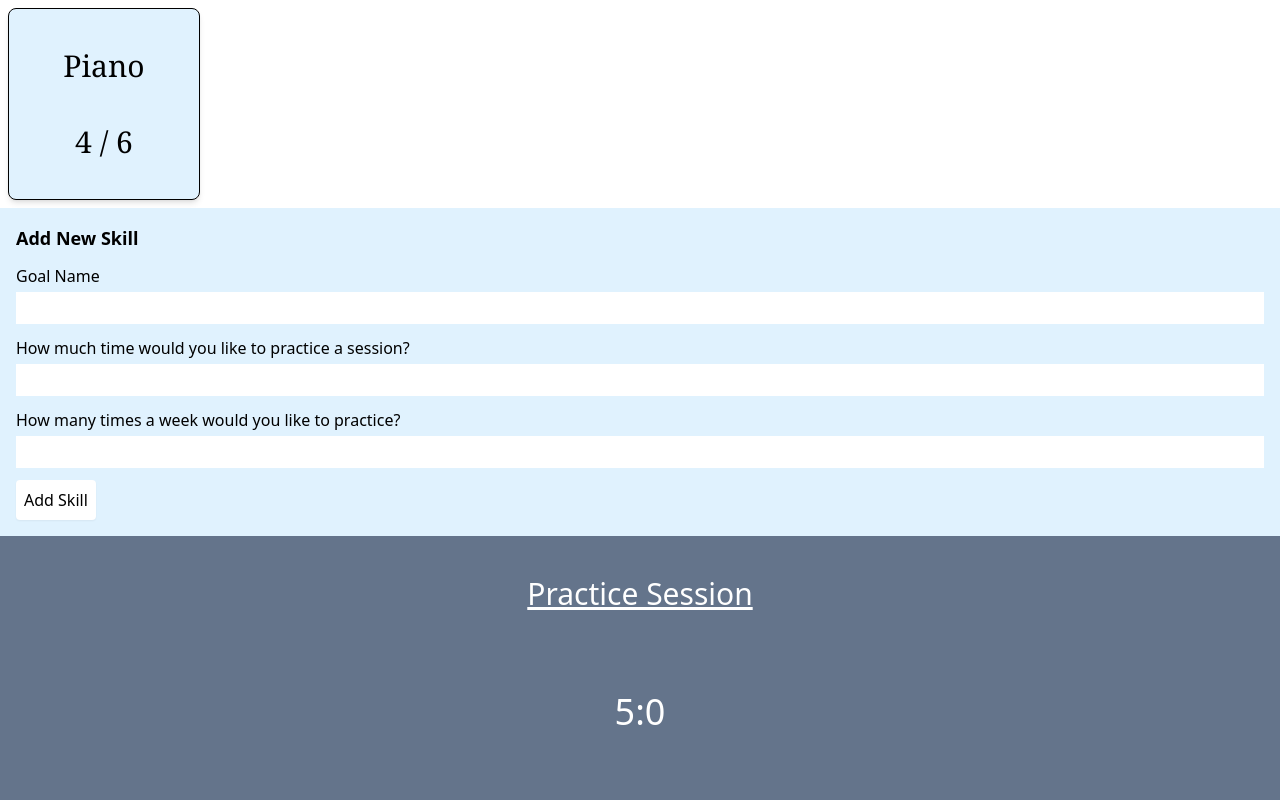
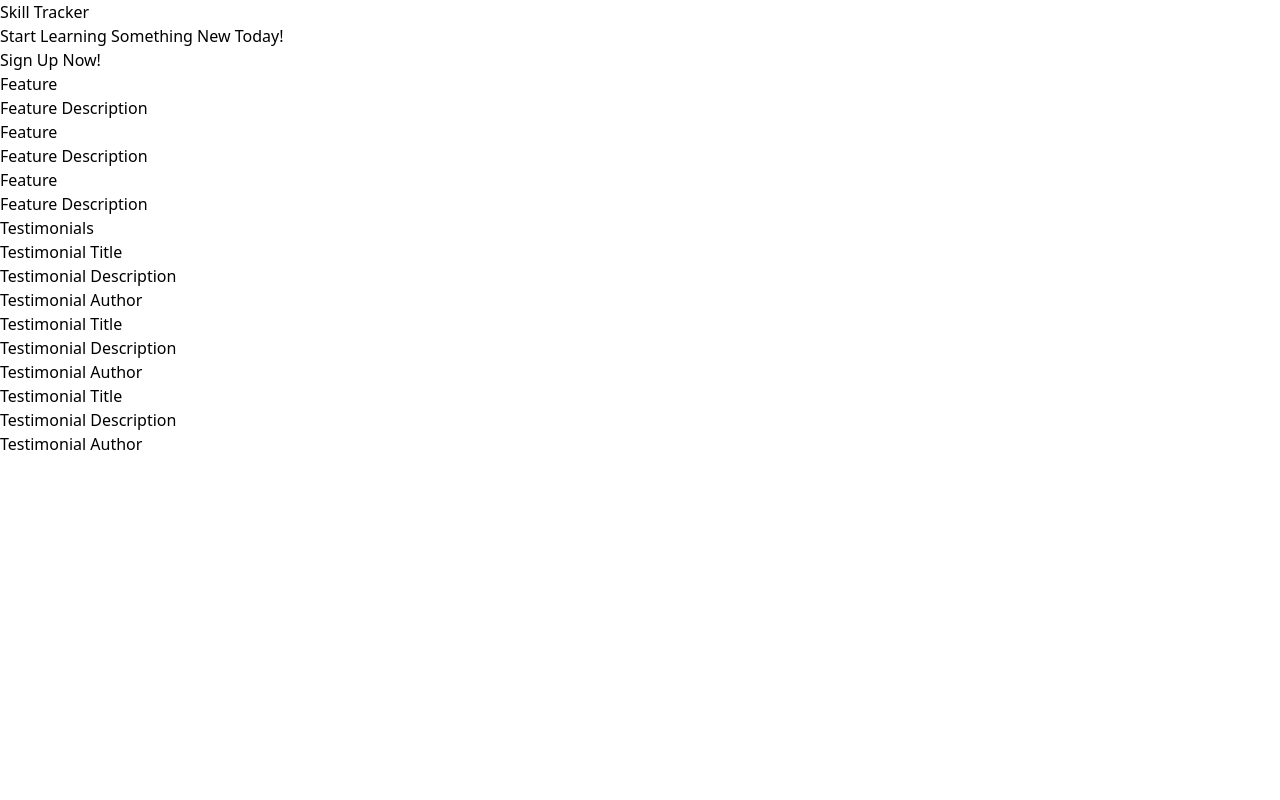
Before and after one commit to chingu-voyages/v43-tier2-team-21, a React (Create React App) app: page /landingpage in a window 1280 px wide. Shown: the top 800 px of the page. Built offline with nearby package versions, Linux system fonts and the light colour scheme.

Commit message:
structure of landing page created

```diff
--- a/src/App.js
+++ b/src/App.js
@@ -1,10 +1,12 @@
 import SkillForm from "./components/SkillForm";
 import { Routes, Route } from "react-router";
 import Dashboard from "./pages/Dashboard";
+import LandingPage from "./pages/LandingPage";
 
 export default function App() {
   return (
     <Routes>
+      <Route path="/landingpage" element={<LandingPage />} />
       <Route path="/dashboard" element={<Dashboard />} />
       <Route path="/addskill" element={<SkillForm />} />
       <Route path="*" element={<Dashboard />} />
--- a/src/pages/LandingPage.js
+++ b/src/pages/LandingPage.js
@@ -1 +1,48 @@
-// push test
+const LandingPage = () => {
+
+    return (
+      <>
+        <section class=" flex-col jusify-center bg-red">
+          <h1 class="">Skill Tracker</h1>
+          <h2>Start Learning Something New Today!</h2>
+          <button>Sign Up Now!</button>
+        </section>
+
+        <section>
+          <div>
+            <h2>Feature</h2>
+            <p>Feature Description</p>
+          </div>
+          <div>
+            <h2>Feature</h2>
+            <p>Feature Description</p>
+          </div>
+          <div>
+            <h2>Feature</h2>
+            <p>Feature Description</p>
+          </div>
+        </section>
+
+        <section>
+          <h2>Testimonials</h2>
+          <div>
+            <h3>Testimonial Title</h3>
+            <p>Testimonial Description</p>
+            <p>Testimonial Author</p>
+          </div>
+          <div>
+            <h3>Testimonial Title</h3>
+            <p>Testimonial Description</p>
+            <p>Testimonial Author</p>
+          </div>
+          <div>
+            <h3>Testimonial Title</h3>
+            <p>Testimonial Description</p>
+            <p>Testimonial Author</p>
+          </div>
+        </section>
+      </>
+    );
+}
+
+export default LandingPage;
```
